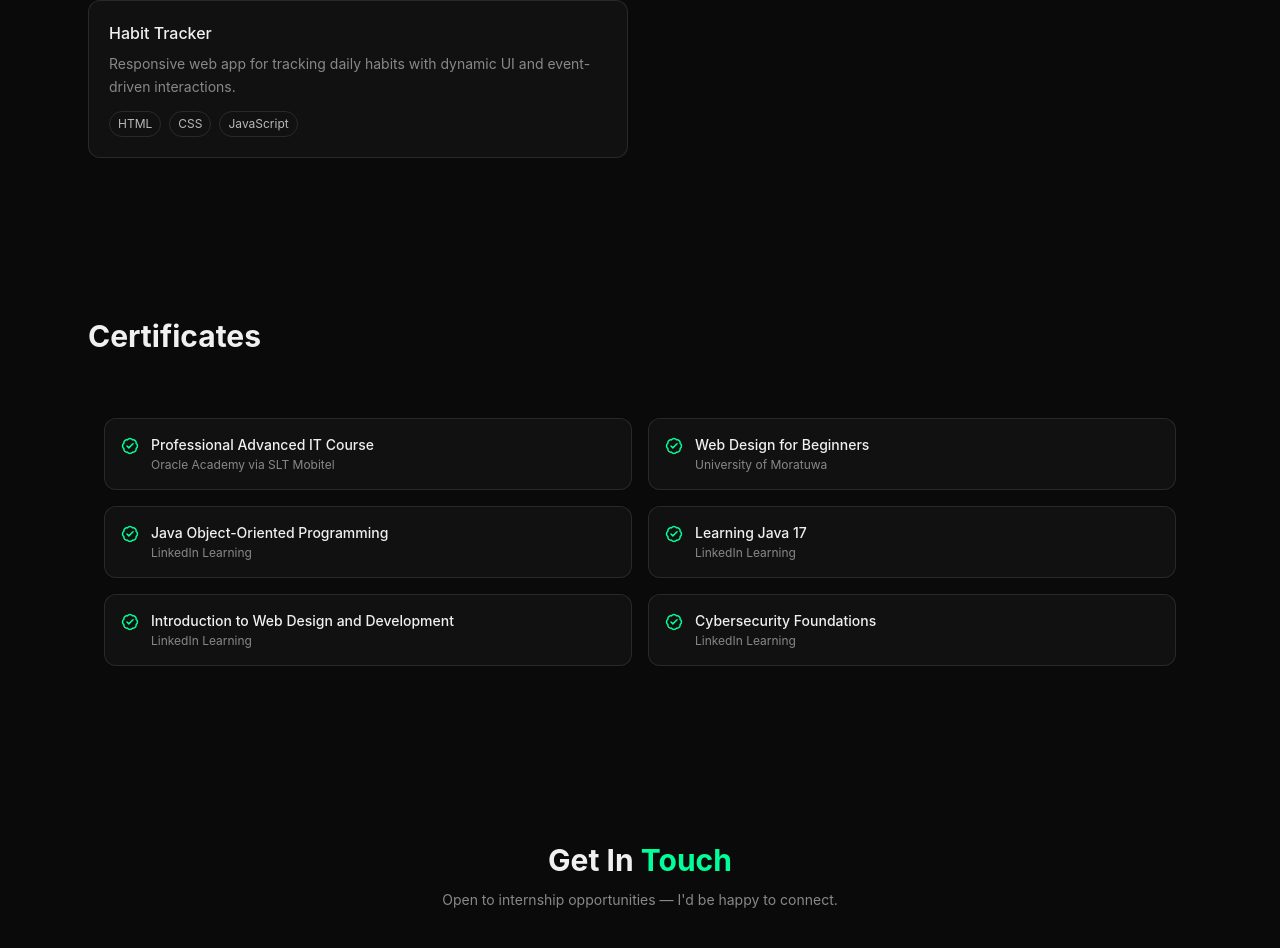
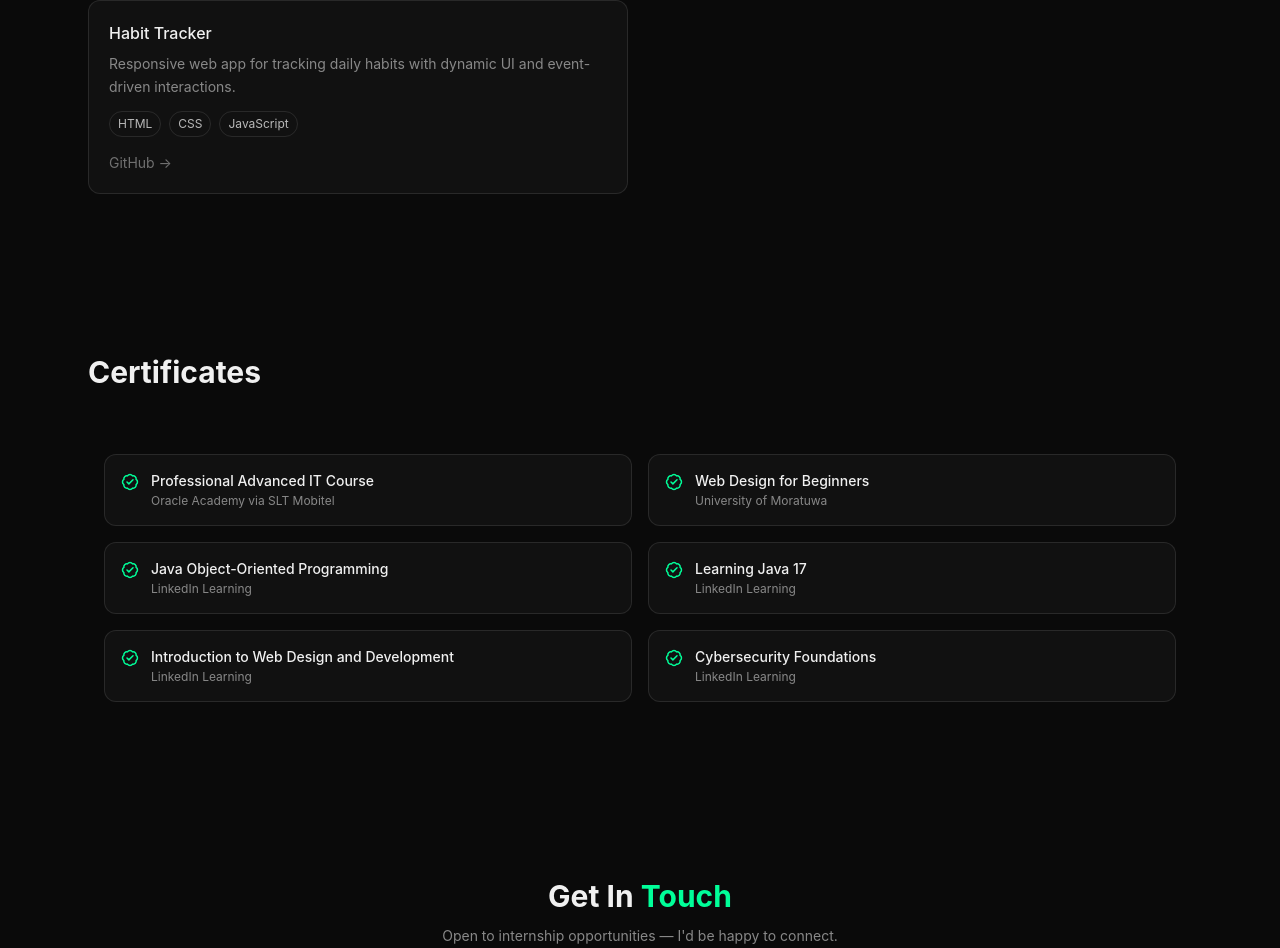
Before and after one commit to YasOnline177/yasara-portfolio, a React (Vite) app: page / in a window 1280 px wide. Shown: the part 2700-3648 px from the top of the page. Built offline with nearby package versions, Linux system fonts and the light colour scheme.

Commit message:
Add GitHub links to other projects cards

```diff
--- a/src/components/Projects.jsx
+++ b/src/components/Projects.jsx
@@ -57,6 +57,18 @@ export default function Projects() {
                                 </span>
                             ))}
                         </div>
+                        <div className="mt-4 flex gap-4 text-sm">
+                            {p.github && (
+                                <a href={p.github} target="_blank" rel="noopener noreferrer" className="text-white/40 hover:text-accent transition">
+                                    GitHub →
+                                </a>
+                            )}
+                            {p.live && (
+                                <a href={p.live} target="_blank" rel="noopener noreferrer" className="text-white/40 hover:text-accent transition">
+                                    Live →
+                                </a>
+                            )}
+                        </div>
                     </div>
                 ))}
             </div>
```
